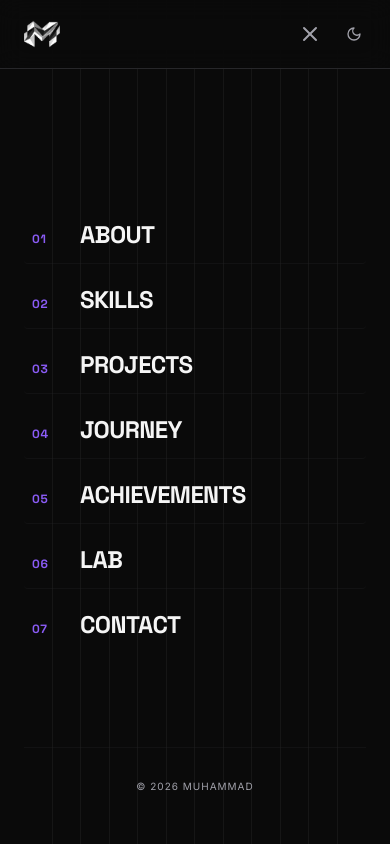
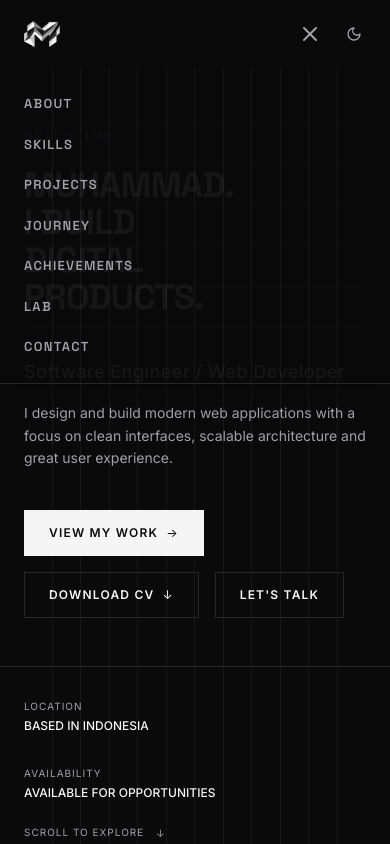
Before and after one commit to muhagit/myportofolio, a Vue app: page / in a window 390 px wide. Both pictures are taken after a click on the button 310 px from the left and 42 px from the top of the page. Shown: the top 844 px of the page. Built offline with nearby package versions, Linux system fonts and the light colour scheme.

Commit message:
add hamburger lagi

```diff
--- a/src/components/Navbar.vue
+++ b/src/components/Navbar.vue
@@ -27,14 +27,6 @@ const handleKeyDown = (e) => {
   }
 }
 
-watch(isMenuOpen, (newVal) => {
-  if (newVal) {
-    document.body.classList.add('overflow-hidden')
-  } else {
-    document.body.classList.remove('overflow-hidden')
-  }
-})
-
 watch(() => route.fullPath, () => {
   closeMenu()
 })
@@ -49,17 +41,16 @@ onMounted(() => {
 onUnmounted(() => {
   window.removeEventListener('scroll', handleScroll)
   window.removeEventListener('keydown', handleKeyDown)
-  document.body.classList.remove('overflow-hidden')
 })
 
 const menuLinks = [
-  { num: '01', name: 'About', to: '/#about' },
-  { num: '02', name: 'Skills', to: '/#skills' },
-  { num: '03', name: 'Projects', to: '/#projects' },
-  { num: '04', name: 'Journey', to: '/#journey' },
-  { num: '05', name: 'Achievements', to: '/#achievements' },
-  { num: '06', name: 'Lab', to: '/#lab' },
-  { num: '07', name: 'Contact', to: '/#contact' }
+  { name: 'About', to: '/#about' },
+  { name: 'Skills', to: '/#skills' },
+  { name: 'Projects', to: '/#projects' },
+  { name: 'Journey', to: '/#journey' },
+  { name: 'Achievements', to: '/#achievements' },
+  { name: 'Lab', to: '/#lab' },
+  { name: 'Contact', to: '/#contact' }
 ]
 </script>
 
@@ -184,14 +175,13 @@ const menuLinks = [
         </button>
       </div>
     </nav>
-  </header>
 
-  <!-- Mobile Navigation Overlay Menu -->
+    <!-- Mobile Navigation Dropdown Menu -->
     <transition name="menu-fade">
       <div
         v-if="isMenuOpen"
         id="mobile-menu"
-      class="fixed inset-0 z-40 bg-bg pt-28 pb-12 px-6 flex flex-col justify-between overflow-y-auto"
+        class="absolute top-full left-0 w-full bg-bg/95 backdrop-blur-md border-b border-border py-4 px-6 flex flex-col z-40 shadow-xl"
       >
         <!-- Background Grid Lines (Subtle Editorial Alignment) -->
         <div class="absolute inset-0 grid grid-cols-12 max-w-7xl mx-auto px-6 pointer-events-none opacity-5">
@@ -199,44 +189,35 @@ const menuLinks = [
         </div>
 
         <!-- Menu Links -->
-      <div class="relative z-10 flex flex-col justify-center flex-grow max-w-lg mx-auto w-full gap-2">
+        <div class="relative z-10 flex flex-col w-full">
           <RouterLink
             v-for="link in menuLinks"
             :key="link.to"
             :to="link.to"
             @click="closeMenu"
             data-cursor="click"
-          class="group flex items-baseline gap-4 py-3 border-b border-border/30 last:border-0 hover:border-accent transition-colors duration-300 focus-visible:outline-none focus-visible:ring-2 focus-visible:ring-accent/50 rounded px-2"
+            class="group flex items-center py-2.5 border-b border-border/20 last:border-0 hover:text-accent transition-colors duration-200 focus-visible:outline-none focus-visible:ring-2 focus-visible:ring-accent/50 rounded-sm"
           >
-          <span class="font-heading font-bold text-xs text-accent tracking-wider w-8 select-none">
-            {{ link.num }}
-          </span>
-          <span class="font-heading font-bold text-2xl tracking-tight uppercase text-text group-hover:text-accent transition-colors duration-300">
+            <span class="font-heading font-semibold text-[13px] tracking-widest uppercase text-text-secondary group-hover:text-accent transition-colors duration-200">
               {{ link.name }}
             </span>
           </RouterLink>
         </div>
-
-      <!-- Footer inside menu -->
-      <div class="relative z-10 text-center pt-6 border-t border-border/30 max-w-lg mx-auto w-full">
-        <span class="font-sans text-[10px] tracking-widest text-text-secondary uppercase select-none">
-          &copy; {{ new Date().getFullYear() }} MUHAMMAD
-        </span>
-      </div>
       </div>
     </transition>
+  </header>
 </template>
 
 <style scoped>
 .menu-fade-enter-active,
 .menu-fade-leave-active {
-  transition: opacity 0.3s ease, transform 0.3s ease;
+  transition: opacity 0.25s ease, transform 0.25s ease;
 }
 
 .menu-fade-enter-from,
 .menu-fade-leave-to {
   opacity: 0;
-  transform: translateY(-8px);
+  transform: translateY(-4px);
 }
 
 @media (prefers-reduced-motion: reduce) {
```
Lines whose indentation alone changed are shown as unchanged.
